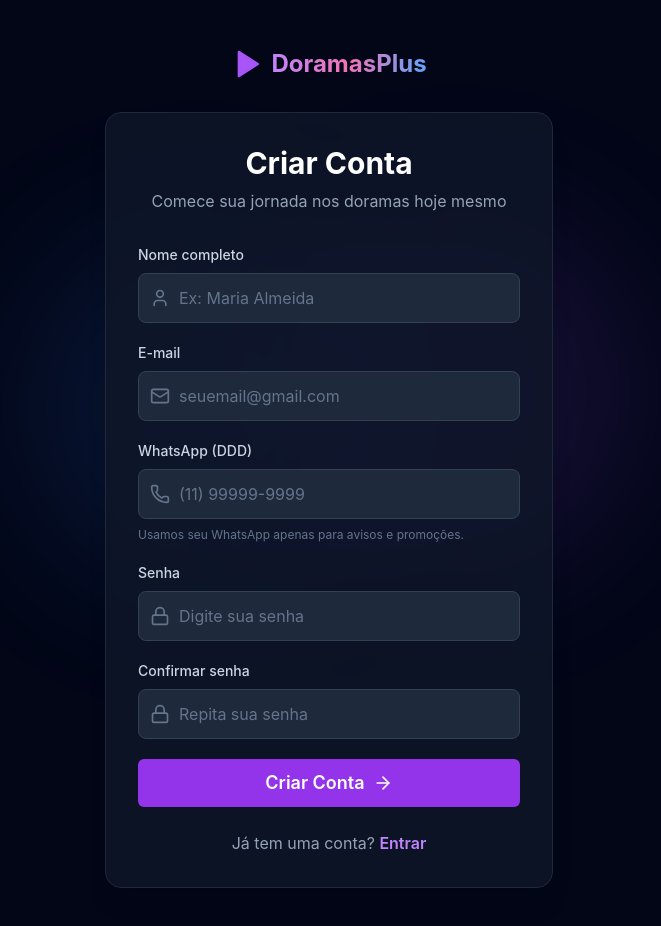
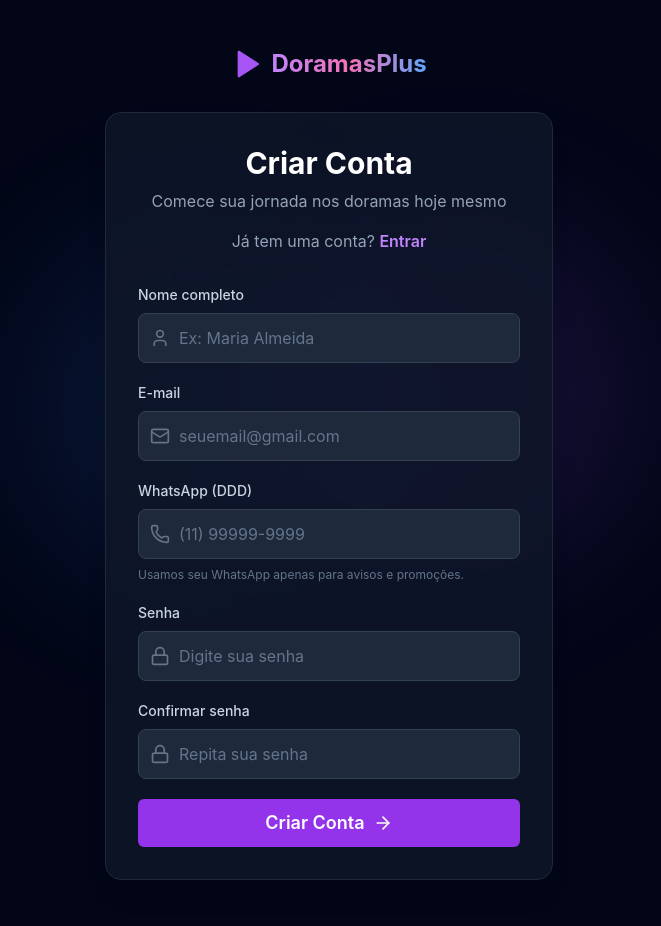
Before and after one commit to tessuportegeral-hue/doramasplus-front, a React (Vite) app: page /signup in a window 1280 px wide. Shown: the top 926 px of the page, without its empty margins (311-972 px from the left). Built offline with nearby package versions, Linux system fonts and the light colour scheme.

Commit message:
Update Signup.jsx

```diff
--- a/src/pages/Signup.jsx
+++ b/src/pages/Signup.jsx
@@ -182,9 +182,22 @@ const Signup = () => {
             <h1 className="text-3xl font-bold text-white mb-2 text-center">
               Criar Conta
             </h1>
-            <p className="text-slate-400 text-center mb-8">
+            <p className="text-slate-400 text-center mb-4">
               Comece sua jornada nos doramas hoje mesmo
             </p>
+
+            {/* ✅ MOVIDO PRA CIMA: "Já tem uma conta? Entrar" */}
+            <div className="mb-8 text-center">
+              <p className="text-slate-400">
+                Já tem uma conta?{' '}
+                <Link
+                  to={`/login${location.search ? location.search : ''}`} // ✅ (AJUSTE MÍNIMO) mantém ?src=ads
+                  className="text-purple-400 hover:text-purple-300 font-semibold"
+                >
+                  Entrar
+                </Link>
+              </p>
+            </div>
 
             <form onSubmit={handleSubmit} className="space-y-5">
 
@@ -317,17 +330,7 @@ const Signup = () => {
               </Button>
             </form>
 
-            <div className="mt-6 text-center">
-              <p className="text-slate-400">
-                Já tem uma conta?{' '}
-                <Link
-                  to={`/login${location.search ? location.search : ''}`} // ✅ (AJUSTE MÍNIMO) mantém ?src=ads
-                  className="text-purple-400 hover:text-purple-300 font-semibold"
-                >
-                  Entrar
-                </Link>
-              </p>
-            </div>
+            {/* ✅ REMOVIDO DAQUI: bloco "Entrar" (foi movido pra cima) */}
           </div>
         </motion.div>
       </div>
```
